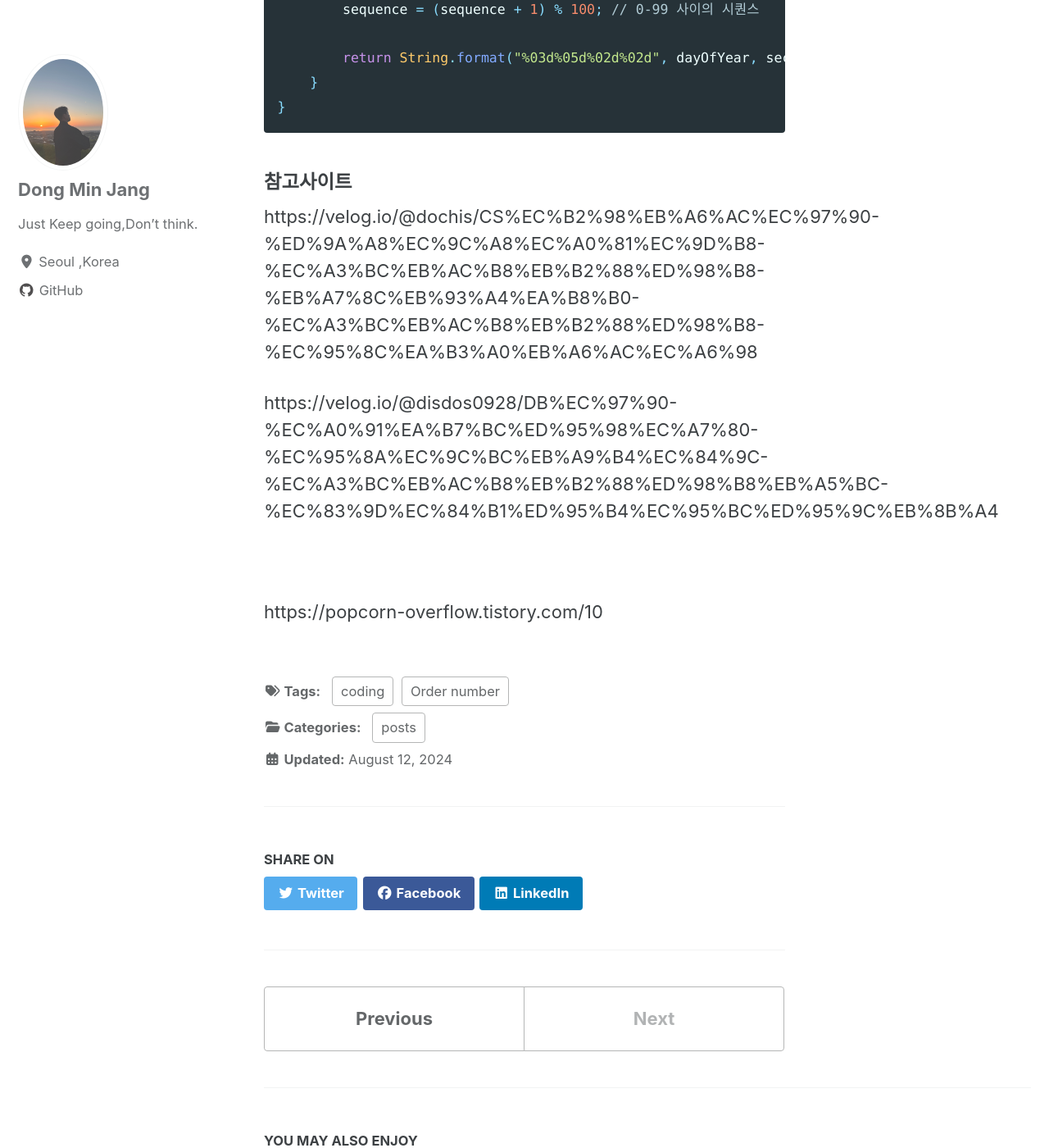
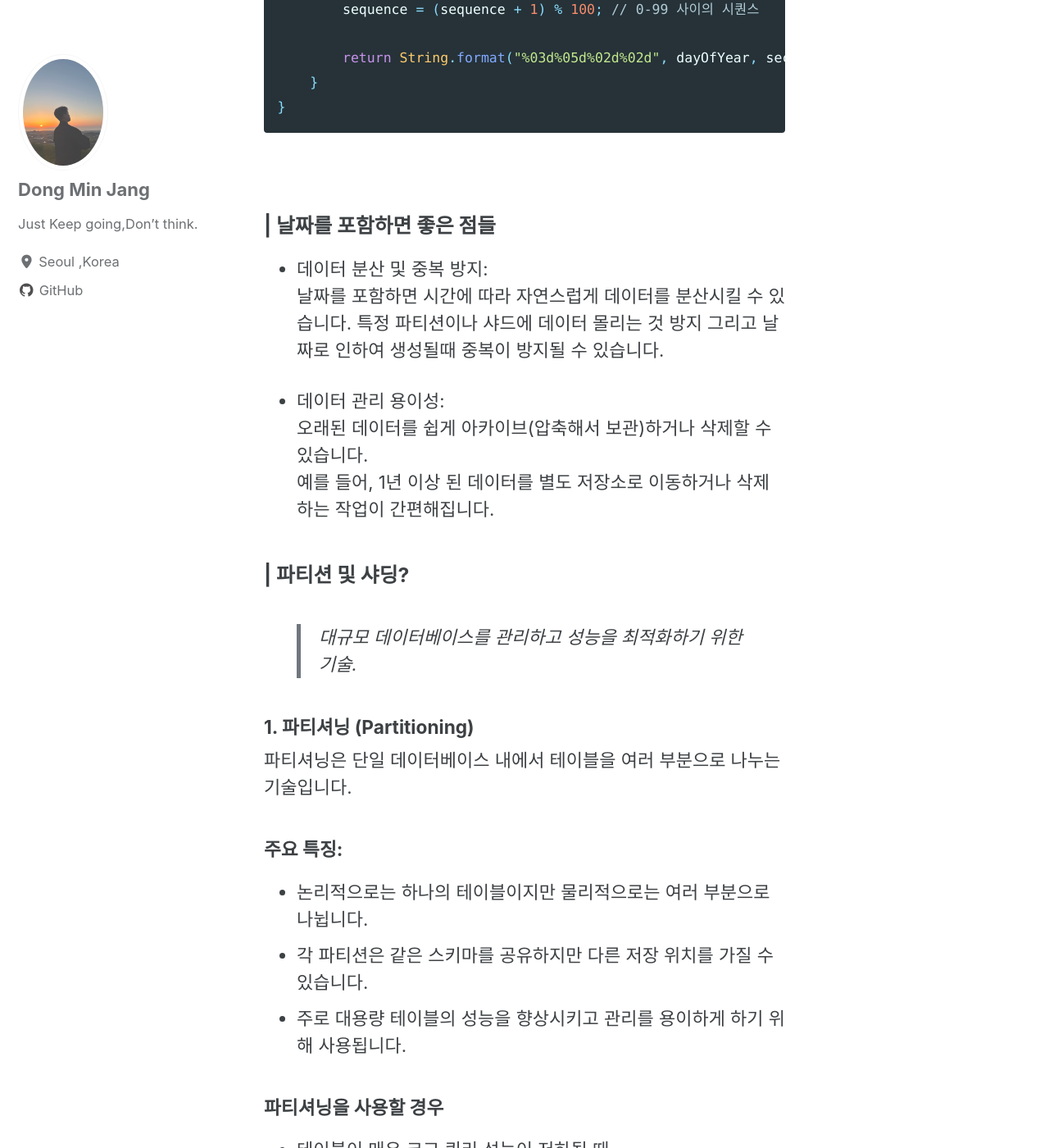
Before and after one commit to hidongmin37/hidongmin37.github.io, a Jekyll site: the page built from _posts/2024-08-12-about-creating-order-number.md, in a window 1280 px wide and 1400 px high, scrolled down 10602 px. Shown: the whole window at 82% size. Built offline with Jekyll 4.4.1, drawn with Linux system fonts in a browser that asks for light colours; cached includes are drawn as plain includes; some of the changed text lies outside the part shown.

Commit message:
git 주문 번호 한번 더 정리

````diff
--- a/_posts/2024-08-12-about-creating-order-number.md
+++ b/_posts/2024-08-12-about-creating-order-number.md
@@ -272,6 +272,57 @@ public class OrderNumberGenerator {
     }
 }
 ```
+<br>
+
+### | 날짜를 포함하면 좋은 점들
+
+- 데이터 분산 및 중복 방지: <br>
+  날짜를 포함하면 시간에 따라 자연스럽게 데이터를 분산시킬 수 있습니다.
+  특정 파티션이나 샤드에 데이터 몰리는 것 방지 그리고 날짜로 인하여 생성될때 중복이 방지될 수 있습니다.
+<br>
+
+- 데이터 관리 용이성: <br>
+  오래된 데이터를 쉽게 아카이브(압축해서 보관)하거나 삭제할 수 있습니다.<br> 예를 들어, 1년 이상 된 데이터를 별도 저장소로 이동하거나 삭제하는
+  작업이 간편해집니다.
+<br>
+
+
+<h3> | 파티션 및 샤딩? </h3>
+
+> 대규모 데이터베이스를 관리하고 성능을 최적화하기 위한 기술.
+
+<h5>1. 파티셔닝 (Partitioning)</h5>
+파티셔닝은 단일 데이터베이스 내에서 테이블을 여러 부분으로 나누는 기술입니다.
+<h5>주요 특징:</h5>
+<ul>
+<li>논리적으로는 하나의 테이블이지만 물리적으로는 여러 부분으로 나뉩니다.</li>
+<li>각 파티션은 같은 스키마를 공유하지만 다른 저장 위치를 가질 수 있습니다.</li>
+<li>주로 대용량 테이블의 성능을 향상시키고 관리를 용이하게 하기 위해 사용됩니다.</li>
+</ul>
+
+<h5>파티셔닝을 사용할 경우</h5>
+<ul>
+<li>테이블이 매우 크고 쿼리 성능이 저하될 때</li>
+<li>특정 열을 기준으로 데이터를 분리하고 싶을 때 (예: 날짜, 지역 등)</li>
+<li>데이터 유지 관리(아카이빙, 삭제 등)를 효율적으로 하고 싶을 때</li>
+</ul>
+
+<h5>2. 샤딩 (Partitioning)</h5>
+샤딩은 데이터를 여러 데이터베이스 서버에 분산시키는 기술입니다.
+<h5>주요 특징:</h5>
+<ul>
+<li>데이터를 여러 물리적 서버에 분산시킵니다.</li>
+<li>각 샤드(조각)는 독립적인 데이터베이스처럼 작동할 수 있습니다.</li>
+<li>수평적 확장을 가능하게 하여 시스템의 처리량을 증가시킵니다.</li>
+</ul>
+
+<h5>샤딩을 사용할 경우</h5>
+<ul>
+<li>단일 데이터베이스 서버의 용량이나 성능 한계에 도달했을 때</li>
+<li>지리적으로 분산된 사용자를 지원해야 할 때</li>
+<li>고가용성과 내결함성을 높이고 싶을 때</li>
+</ul>
+
 #### 참고사이트
 
 https://velog.io/@dochis/CS%EC%B2%98%EB%A6%AC%EC%97%90-%ED%9A%A8%EC%9C%A8%EC%A0%81%EC%9D%B8-%EC%A3%BC%EB%AC%B8%EB%B2%88%ED%98%B8-%EB%A7%8C%EB%93%A4%EA%B8%B0-%EC%A3%BC%EB%AC%B8%EB%B2%88%ED%98%B8-%EC%95%8C%EA%B3%A0%EB%A6%AC%EC%A6%98 <br>
````
